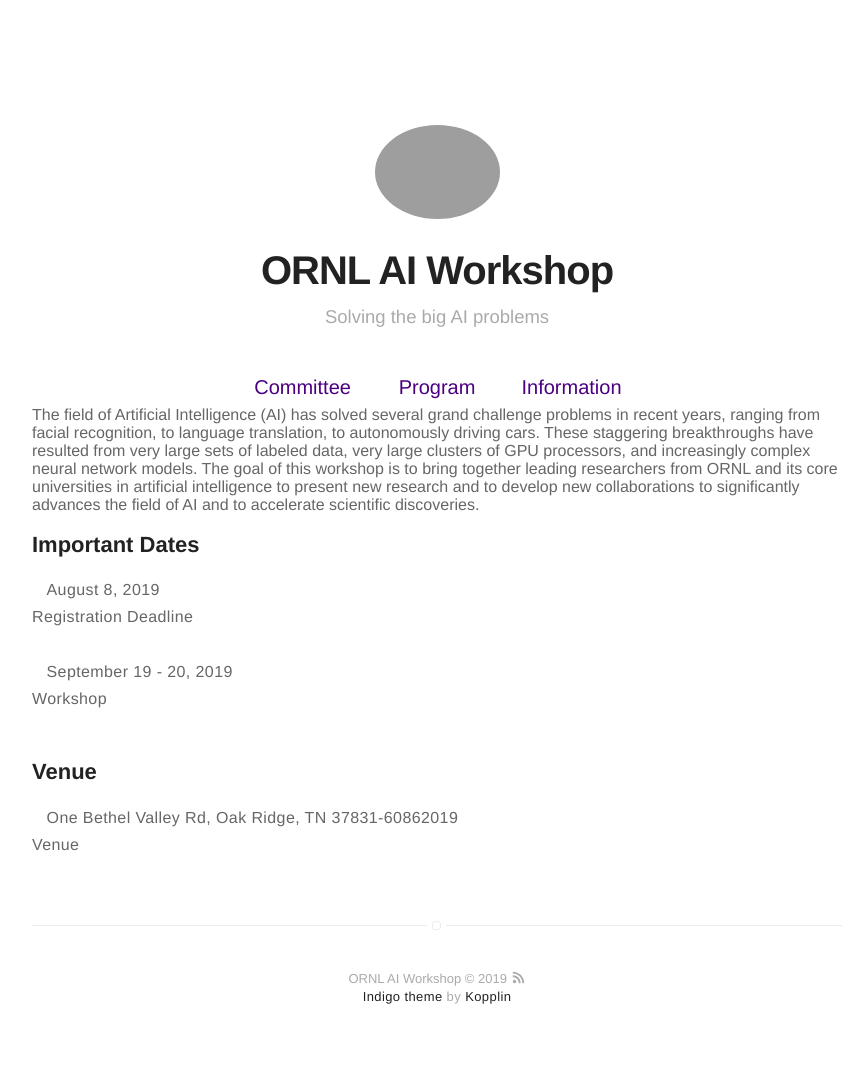
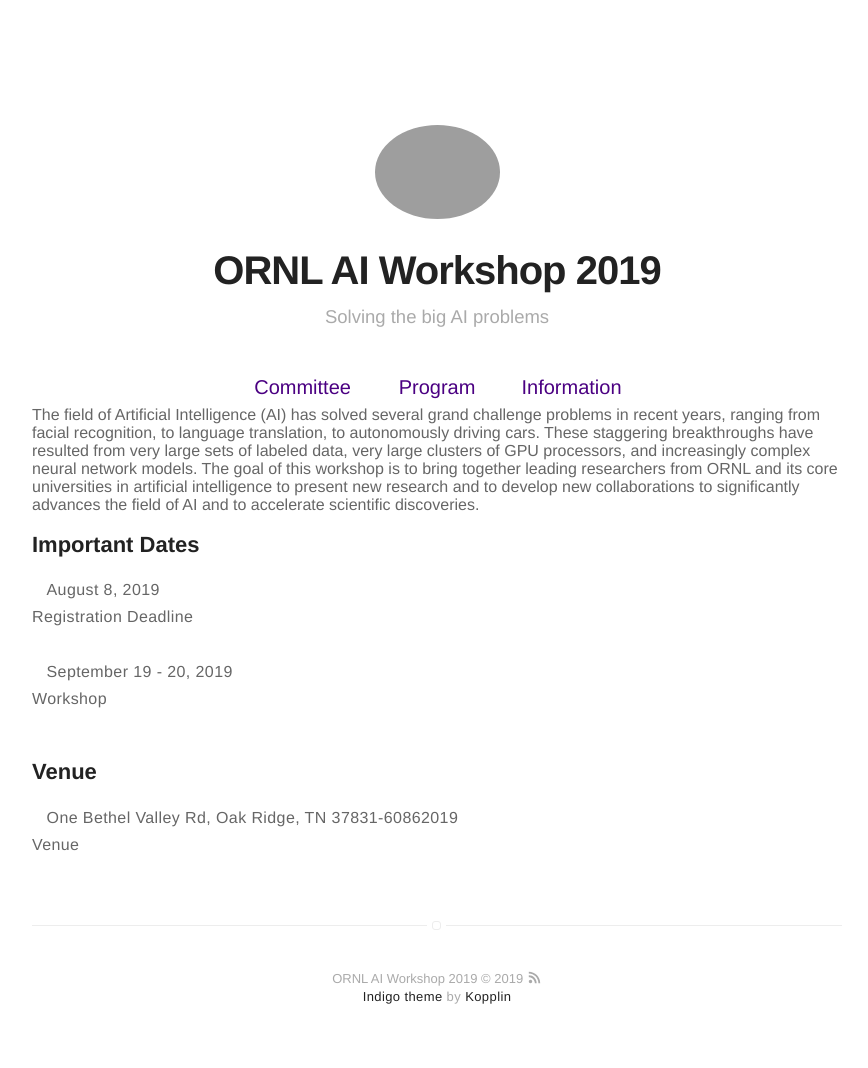
Before and after one commit to ornlcda/ornlaiws2019, a Jekyll site: the page built from index.html, in a window 1280 px wide. Shown: the whole page, without its empty margins (203-1071 px from the left). Built offline with Jekyll 4.4.1, drawn with Linux system fonts in a browser that asks for light colours.

Commit message:
url fixing

```diff
--- a/_config.yml
+++ b/_config.yml
@@ -1,5 +1,5 @@
 # main text of home
-name: ORNL AI Workshop
+name: ORNL AI Workshop 2019
 bio: Solving the big AI problems
 
 # twitter summary info
@@ -16,7 +16,7 @@
 #resume-external: false
 #resume-url: https://google.com/?q=my+resume
 
-url: https://ramkikannan.github.io/ornlaiworkshop2019/
+url: https://ramkikannan.github.io/ornlaiws2019/
 # your url: http://USERNAME.github.io
 
 permalink: /:title/
```
